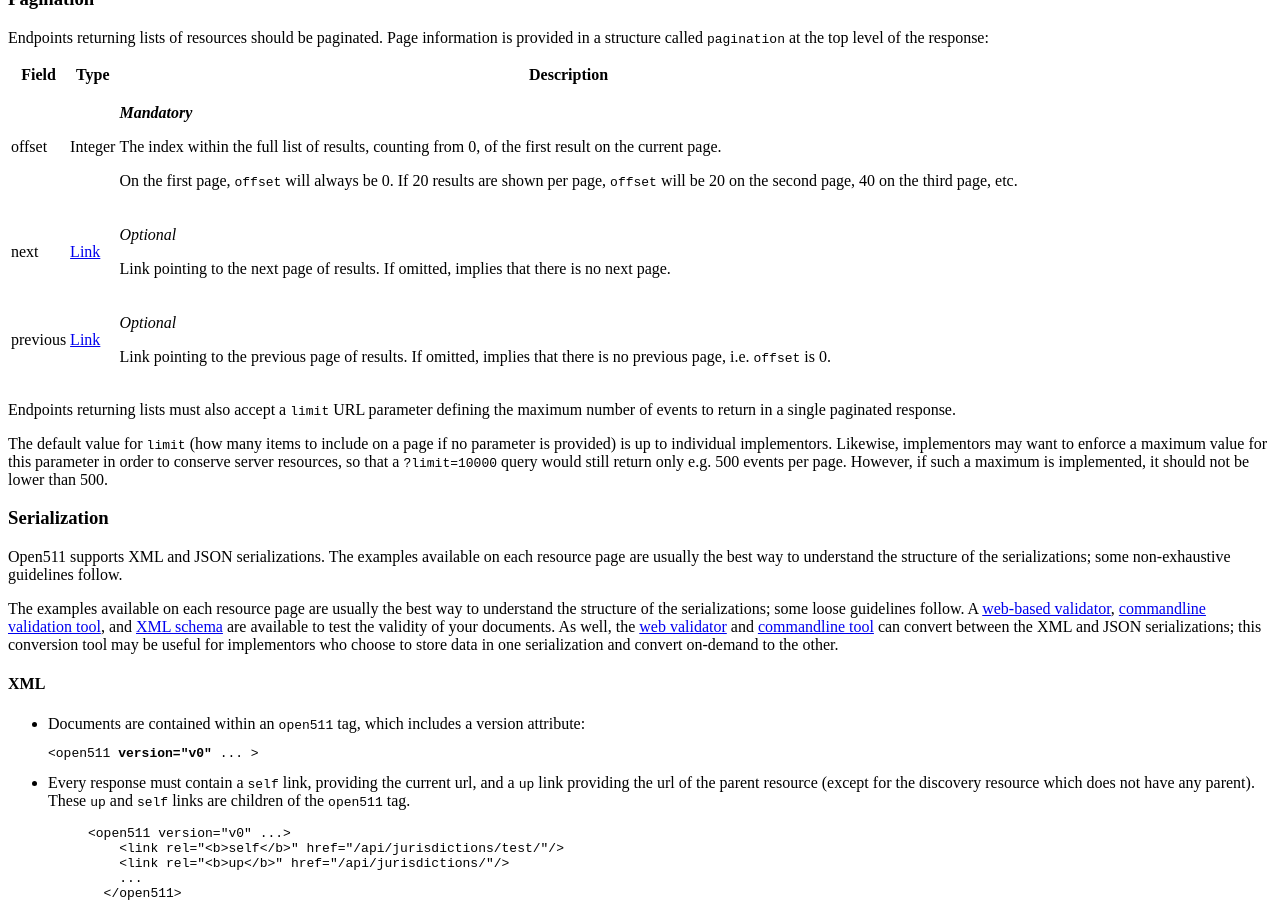
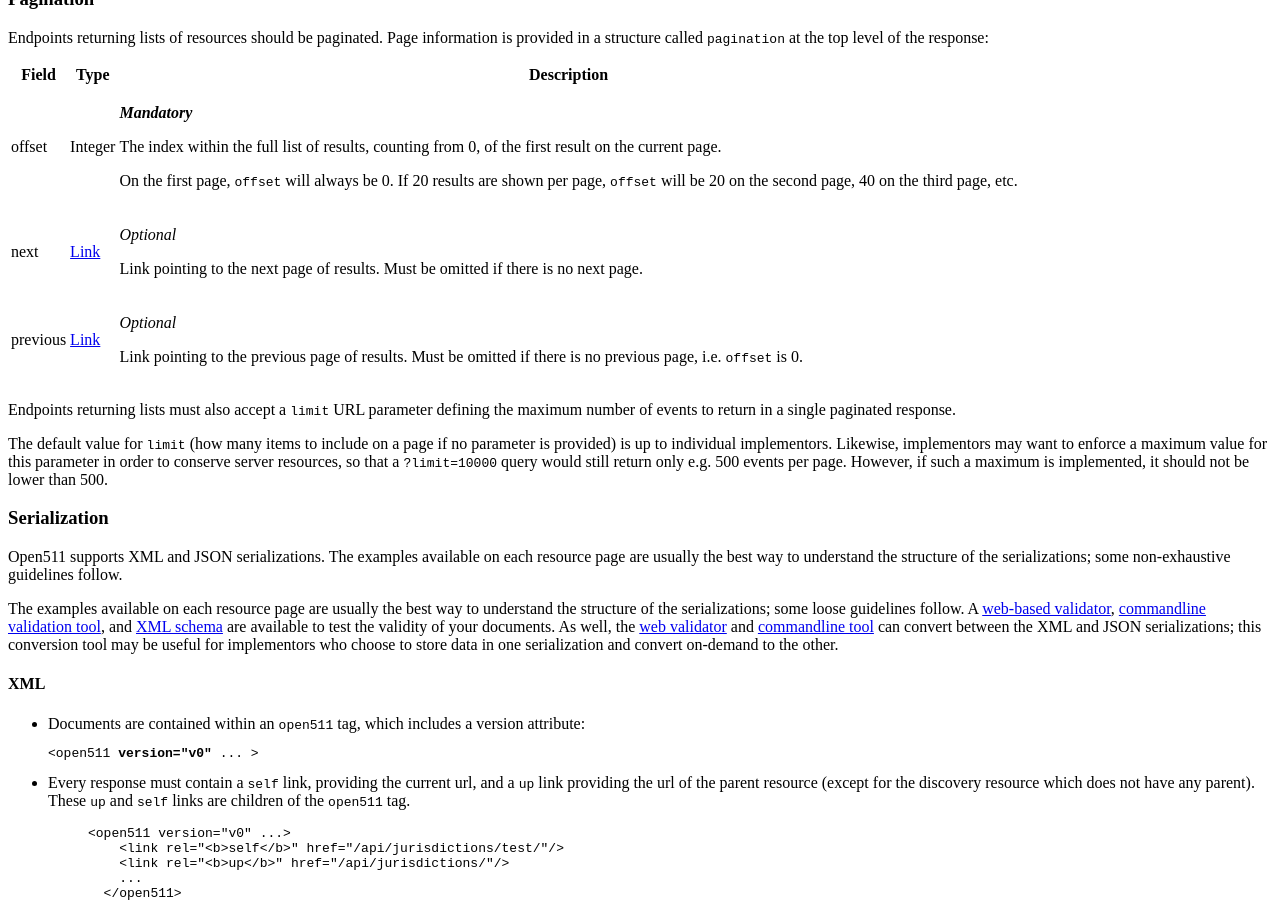
Before and after one commit to open511/Open511API, a Jekyll site: the page built from guidelines.html, in a window 1280 px wide and 900 px high, scrolled down 1661 px. Built offline with Jekyll 4.4.1, drawn with Linux system fonts in a browser that asks for light colours; nearby versions of some CDN libraries.

Commit message:
Wording change to pagination

```diff
--- a/guidelines.html
+++ b/guidelines.html
@@ -11,12 +11,12 @@ pagination_spec :
     - name: next
       type: <a href="guidelines.html#links">Link</a>
       mandatory: Optional
-      desc: <p>Link pointing to the next page of results. If omitted, implies that there is no next page.</p>
+      desc: <p>Link pointing to the next page of results. Must be omitted if there is no next page.</p>
 
     - name: previous
       type: <a href="guidelines.html#links">Link</a>
       mandatory: Optional
-      desc: <p>Link pointing to the previous page of results. If omitted, implies that there is no previous page, i.e. <code>offset</code> is 0.</p>
+      desc: <p>Link pointing to the previous page of results. Must be omitted if there is no previous page, i.e. <code>offset</code> is 0.</p>
 ---
 {% include JB/setup %}
 
```
